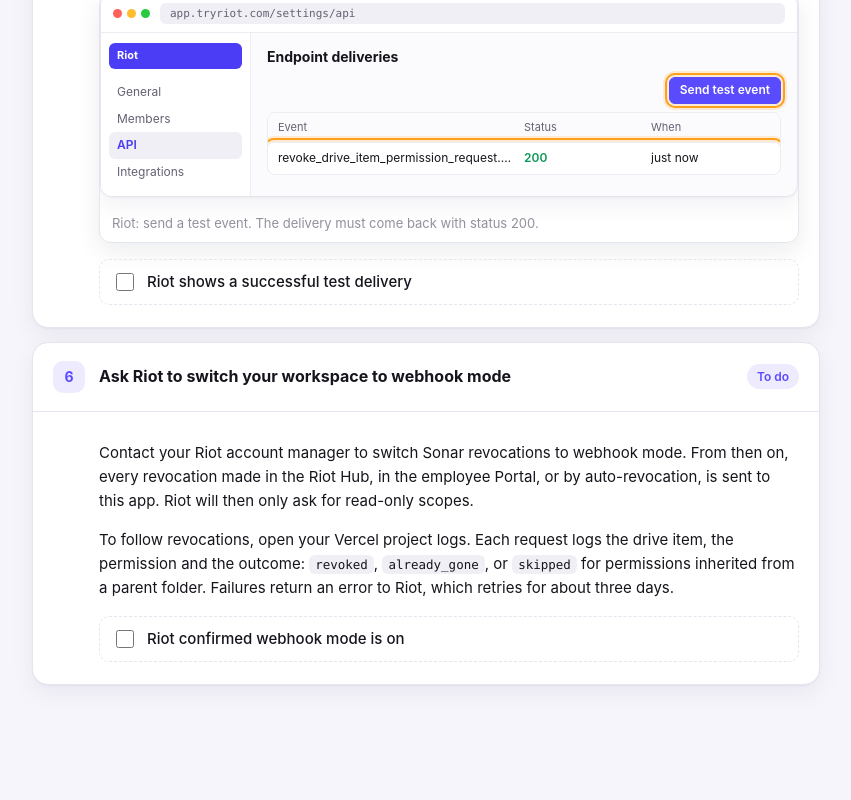
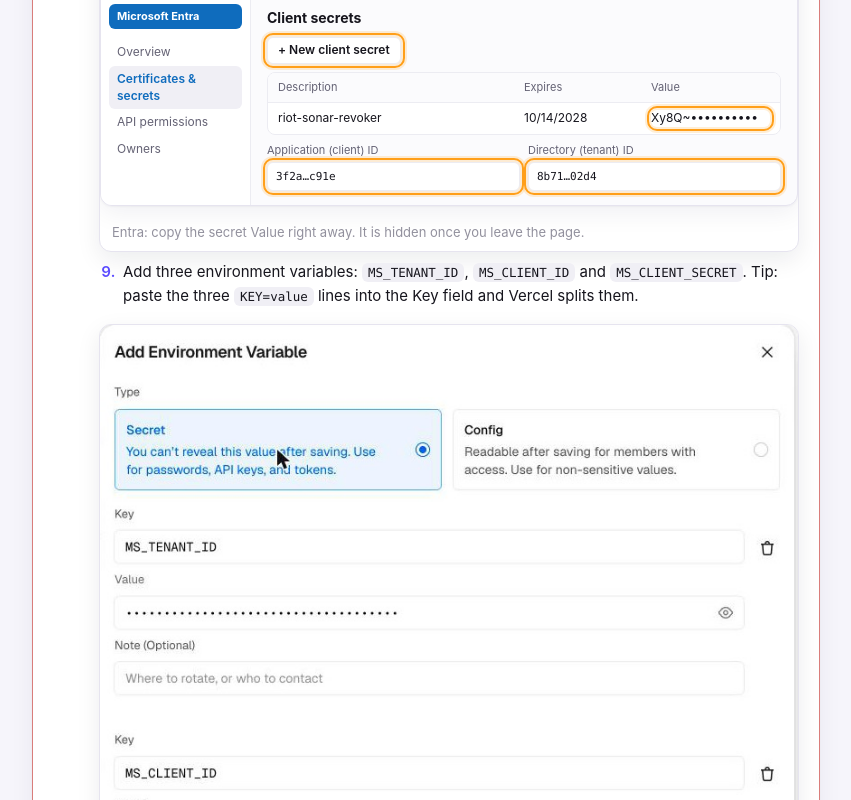
Before and after one commit to kant01ne/riot-functions, a Next.js app: page / in a window 1280 px wide. Shown: the part 5660-6460 px from the top of the page, without its empty margins (214-1065 px from the left). Built offline with nearby package versions, Linux system fonts and the light colour scheme; no server answers.

Commit message:
Vercel env screenshots for Google and Microsoft

```diff
--- a/app/setup.tsx
+++ b/app/setup.tsx
@@ -167,6 +167,7 @@
         <h3>Give the key to this app</h3>
         <ol start={8}>
           <li>Add the environment variable <code>GOOGLE_SERVICE_ACCOUNT_JSON</code> and paste the full content of the JSON file.</li>
+          <li className="bare"><figure className="shot"><img src="/tutorial/vercel-env-google.jpg" alt="Paste the whole JSON file as the value, type Secret." loading="lazy" /><figcaption>Paste the whole JSON file as the value, type Secret.</figcaption></figure></li>
           <li>Redeploy and reload this page. Then run the check below with the email of any user in your domain.</li>
         </ol>
         <div className="check">
@@ -194,7 +195,8 @@
           <li>Open <b>Certificates &amp; secrets → New client secret</b> and copy its <b>Value</b> right away. Note its expiry date: the app stops working when it expires.</li>
           <li>From the <b>Overview</b> page, copy the <b>Directory (tenant) ID</b> and the <b>Application (client) ID</b>.</li>
           <li className="bare"><EntraSecretShot /></li>
-          <li>Add three environment variables: <code>MS_TENANT_ID</code>, <code>MS_CLIENT_ID</code> and <code>MS_CLIENT_SECRET</code>.</li>
+          <li>Add three environment variables: <code>MS_TENANT_ID</code>, <code>MS_CLIENT_ID</code> and <code>MS_CLIENT_SECRET</code>. Tip: paste the three <code>KEY=value</code> lines into the Key field and Vercel splits them.</li>
+          <li className="bare"><figure className="shot"><img src="/tutorial/vercel-env-microsoft.jpg" alt="All three variables in one form, type Secret." loading="lazy" /><figcaption>All three variables in one form, type Secret.</figcaption></figure></li>
           <li>Redeploy, reload this page, and run the check.</li>
         </ol>
         <div className="check">
```
Also changed, not shown: public/tutorial/vercel-env-google.jpg (added), public/tutorial/vercel-env-microsoft.jpg (added).
